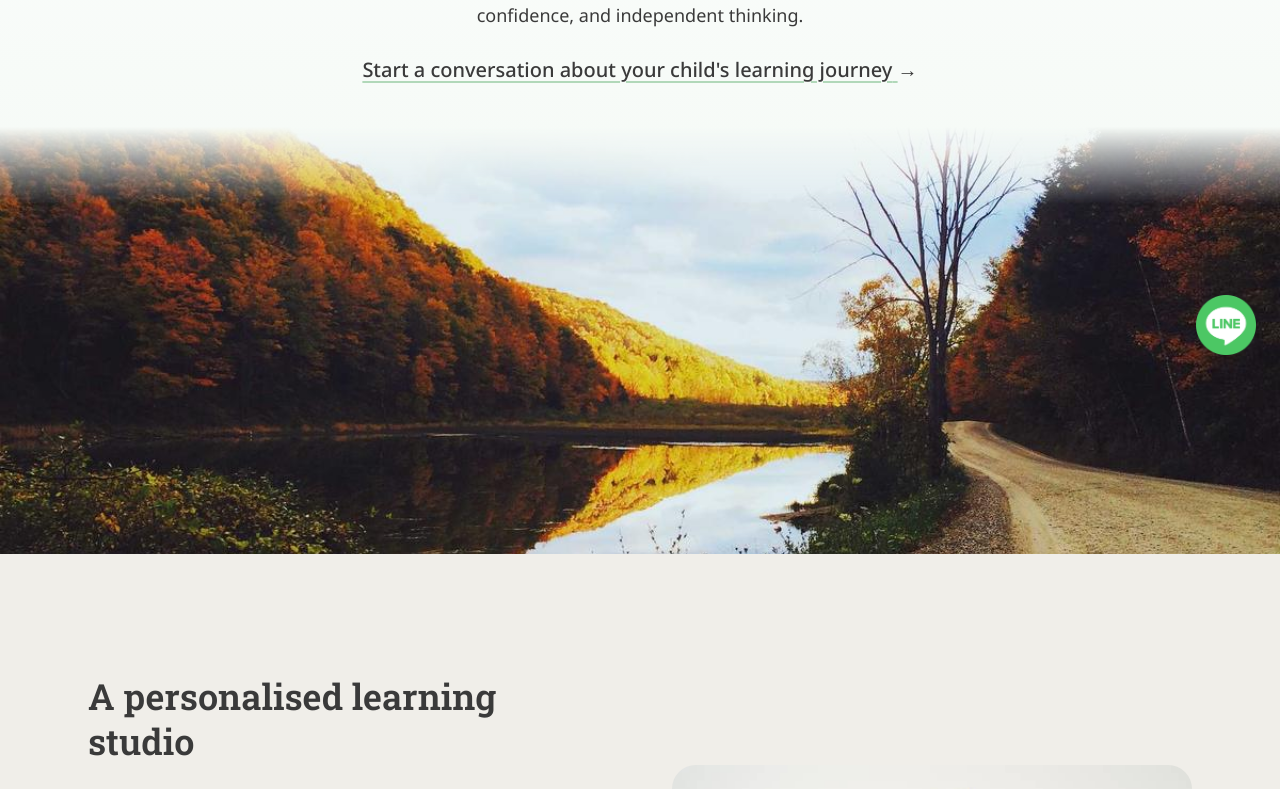
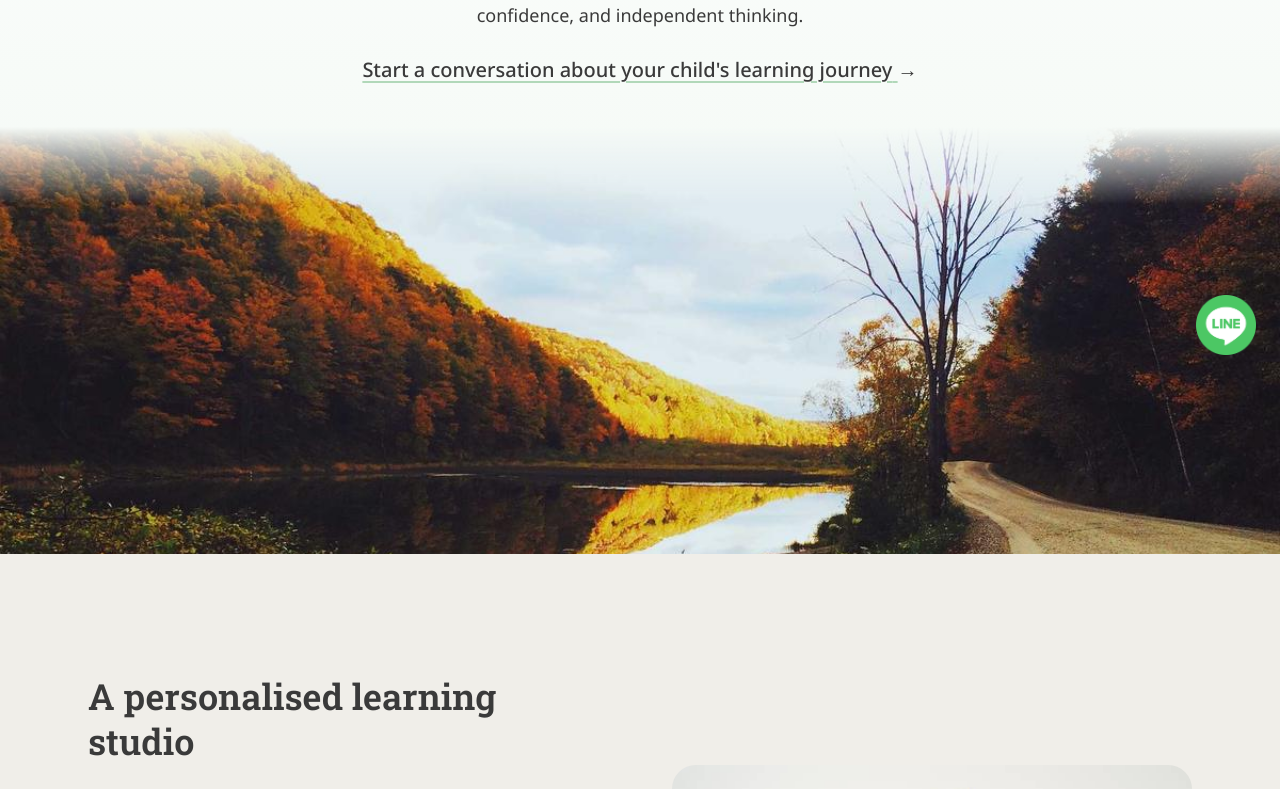
Before and after one commit to mollilyn/neuroedlab-website, a Next.js app: page / in a window 1280 px wide. Shown: the part 421-1210 px from the top of the page. Built offline with nearby package versions, Linux system fonts and the light colour scheme; no server answers.

Commit message:
Hero Parralax

```diff
--- a/src/components/Hero.tsx
+++ b/src/components/Hero.tsx
@@ -1,7 +1,7 @@
 "use client";
 
 import Image from "next/image";
-import { motion } from "framer-motion";
+import { motion, useScroll, useTransform } from "framer-motion";
 import { useContent } from "@/src/utils/useContent";
 
 interface HeroContent {
@@ -18,6 +18,10 @@ const fadeUp = (delay: number) => ({
 
 export default function Hero() {
   const hero = useContent<HeroContent>("hero");
+
+  // Parallax: 100px scroll → ~12px image movement, clamped at 80px
+  const { scrollY } = useScroll();
+  const imageY = useTransform(scrollY, [0, 667], [0, -80]);
 
   return (
     <section
@@ -85,6 +89,11 @@ export default function Hero() {
           maskImage: "linear-gradient(to bottom, transparent 0%, black 18%)",
         }}
       >
+        {/* Parallax wrapper — extends 80px below container so image never exposes background */}
+        <motion.div
+          className="absolute left-0 right-0 top-0"
+          style={{ bottom: "-80px", y: imageY }}
+        >
           <Image
             src="/images/hero.jpg"
             alt="NeuroEd Lab hero"
@@ -93,6 +102,7 @@ export default function Hero() {
             priority
           />
         </motion.div>
+      </motion.div>
     </section>
   );
 }
```
Lines whose indentation alone changed are shown as unchanged.
